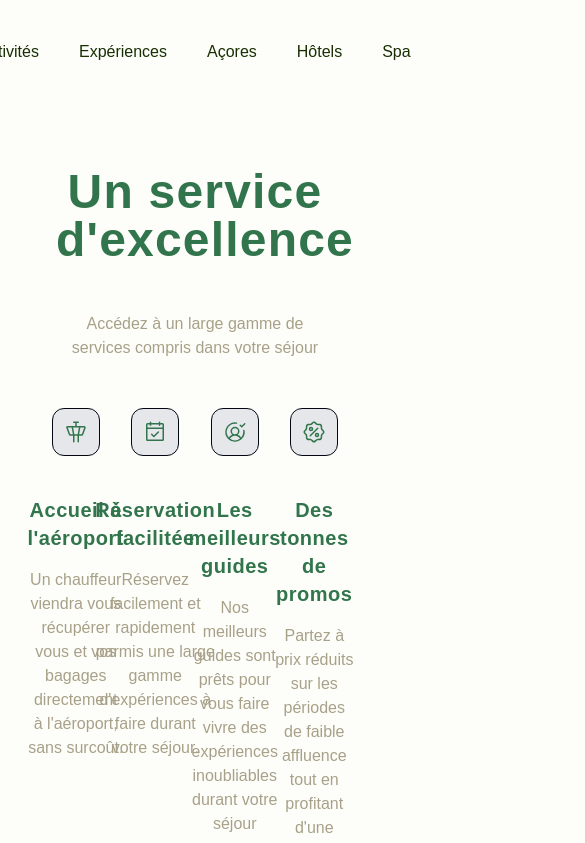
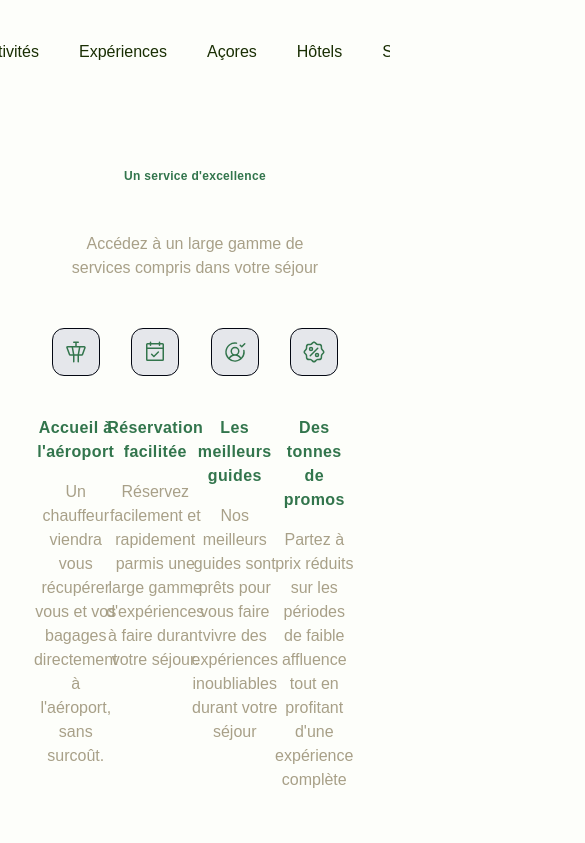
Before and after one commit to G-Theo18/TP1-TailwindCSS, a React (Vite) app: page / in a window 390 px wide. Shown: the top 843 px of the page, 585 px wide, since content can reach past the window. Built offline with nearby package versions, Linux system fonts and the light colour scheme; a web font is replaced by a local one.

Commit message:
Responsive préparation

```diff
--- a/src/App.tsx
+++ b/src/App.tsx
@@ -6,7 +6,7 @@ import Footer from "./components/sections/footer";
 
 export function App() {
   return (
-    <div className="font-sans mx-auto">
+    <div className="font-sans mx-auto overflow-x-hidden">
       <header>
         <Menu />
         <Hero />
--- a/src/components/heading.tsx
+++ b/src/components/heading.tsx
@@ -9,20 +9,20 @@ const heading = tv({
       green: "text-green",
       dark: "text-dark",
       grey: "text-grey",
-      white: "text-white"
+      white: "text-white",
     },
 
     size: {
       display: "text-8xl font-semibold",
-      lg: "text-5xl font-semibold",
-      md: "text-3xl font-semibold",
-      sm: "text-xl font-semibold",
+      lg: "text-xs md:text-5xl font-semibold",
+      md: "text-sm md:text-3xl font-semibold",
+      sm: "text-base md:text-xl font-semibold",
     },
   },
 
   defaultVariants: {
     size: "sm",
-    green: "primary",
+    text: "green",
   },
 });
 
--- a/src/global.css
+++ b/src/global.css
@@ -18,6 +18,11 @@
 }
 
 @utility my-section {
-  margin-top: calc(var(--spacing) * 42);
-  margin-bottom: calc(var(--spacing) * 42);
+  margin-top: calc(var(--spacing) * 20);
+  margin-bottom: calc(var(--spacing) * 20);
+
+  @media (min-width: 768px) {
+    margin-top: calc(var(--spacing) * 42);
+    margin-bottom: calc(var(--spacing) * 42);
+  }
 }
```
